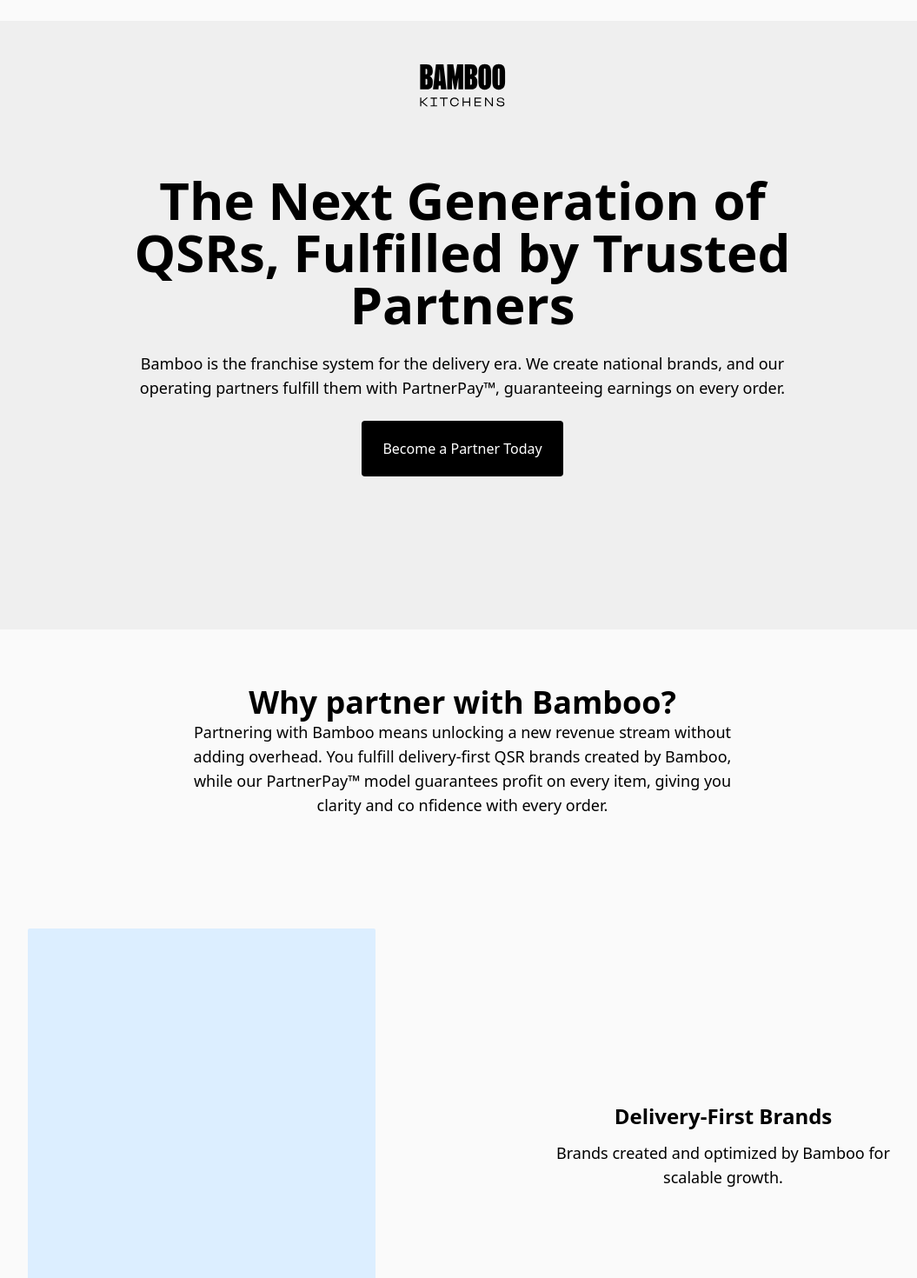
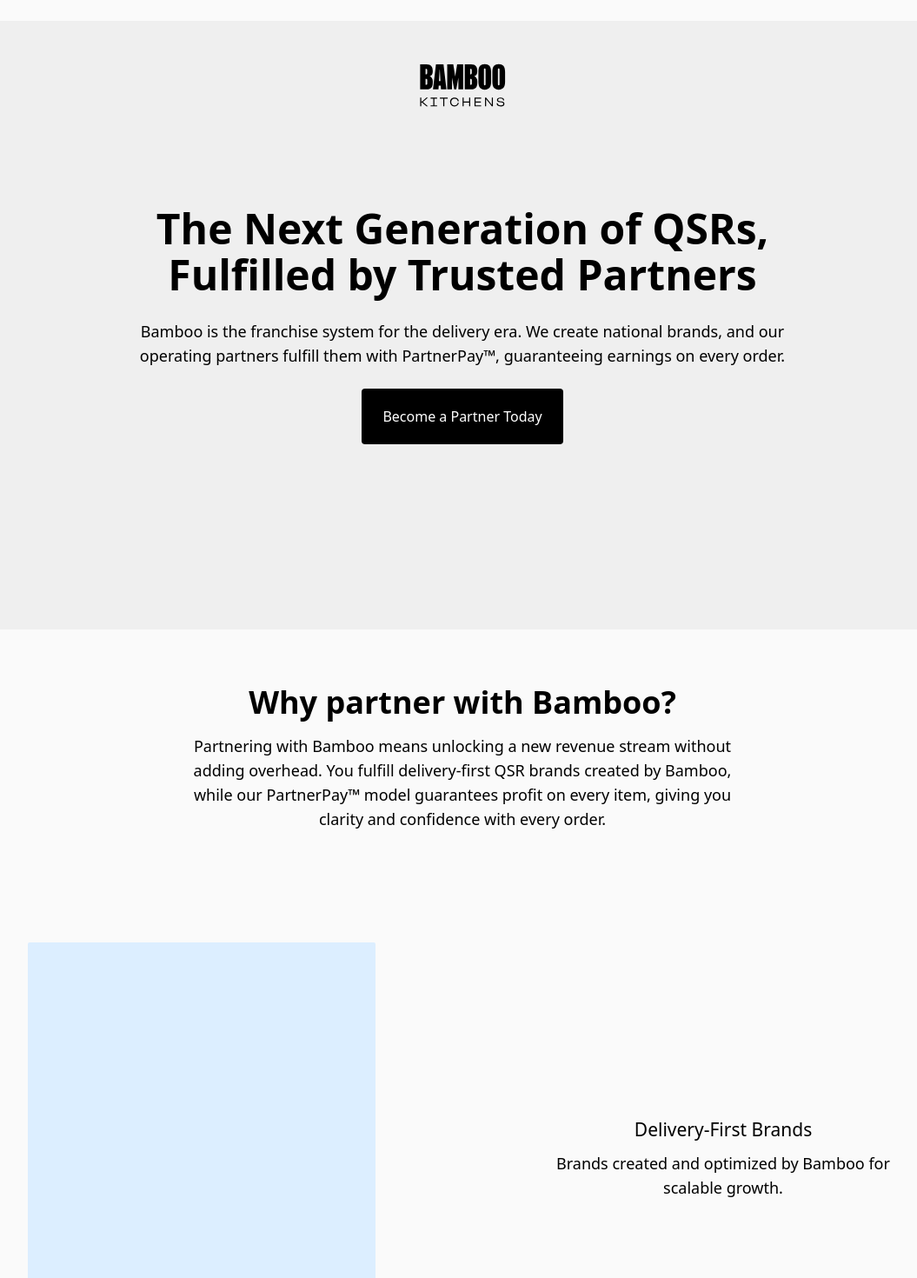
Before and after one commit to jgjwhite/bamboo-landing-page, a React (Vite) app: page / in a window 1280 px wide. Shown: the top 1470 px of the page at 87% size, without its empty margins (108-1163 px from the left). Built offline with nearby package versions, Linux system fonts and the light colour scheme.

Commit message:
Add trusted operators section, update H2/H3 typography, clean up headline-pairing CSS, and improve code consistency

```diff
--- a/src/App.tsx
+++ b/src/App.tsx
@@ -10,15 +10,12 @@ function App() {
     <div className="min-h-screen bg-[#fafafa]">
       <Hero />
       <Container>
-        <div className="max-w-[640px] mx-auto text-center">
+        <div className="headline-pairing">
           <h2>
             Why partner with Bamboo?
           </h2>
           <p>
-            Partnering with Bamboo means unlocking a new revenue stream without
-adding overhead. You fulfill delivery-first QSR brands created by Bamboo, while
-our PartnerPay™ model guarantees profit on every item, giving you clarity and co
-nfidence with every order.
+            Partnering with Bamboo means unlocking a new revenue stream without adding overhead. You fulfill delivery-first QSR brands created by Bamboo, while our PartnerPay™ model guarantees profit on every item, giving you clarity and confidence with every order.
 
           </p>
         </div>
@@ -52,22 +49,40 @@ sting operations."
         />
       </Container>
 
+      <Container>
+        <div className="bg-white rounded-xl p-3 sm:p-6">
+          <div className="headline-pairing">
+            <h2>
+              Trusted by operators nationwide
+            </h2>
+            <p>
+              Bamboo is already operating at scale, with a growing network of operators and a portfolio of delivery-first QSR brands built for national growth. Every brand is designed for scalable success, and every operator fulfills with confidence through PartnerPay™.
+            </p>
+          </div>
 
+          <div className="mt-8">
+            <img
+              src="/assets/operator-map.png"
+              alt="Operator map showing Bamboo's nationwide presence"
+              className="w-full max-w-[460px] h-auto mx-auto"
+            />
+          </div>
+        </div>
+      </Container>
 
       <Container>
-        <div className="max-w-[640px] mx-auto text-center">
+        <div className="headline-pairing">
           <h2>
-            How PartnerPay™ works
+            How it works
           </h2>
           <p>
-            PartnerPay™ is our transparent pricing model that guarantees you earn
-on every item, every time. Here's how it works:
+          Onboarding typically takes about 2 weeks. Once your location is set up and your team is prepared, you can request activation and Bamboo will launch your location within 24 to 48 hours.
           </p>
         </div>
       </Container>
 
       <Container>
-        <div className="grid grid-cols-1 md:grid-cols-3 gap-6">
+        <div className="grid grid-cols-1 sm:grid-cols-2 gap-6">
           <Card
             title="Create your account"
             caption="Start onboarding in minutes."
@@ -80,11 +95,15 @@ on every item, every time. Here's how it works:
             title="Confirm PartnerPay™ earnings"
             caption="Know your guaranteed profit upfront."
           />
+          <Card
+            title="Fulfill orders with Bamboo app"
+            caption="Receive and manage orders seamlessly with the Bamboo tablet."
+          />
         </div>
       </Container>
 
       <Container>
-        <div className="max-w-[640px] mx-auto text-center">
+        <div className="headline-pairing">
           <h2>
             Frequently Asked Questions
           </h2>
--- a/src/index.css
+++ b/src/index.css
@@ -12,15 +12,57 @@
   }
 
   h1 {
-    @apply text-4xl sm:text-5xl lg:text-6xl font-bold leading-tight;
+    font-size: 24px;
+    line-height: 110%;
+    font-weight: 600;
+  }
+
+  @media (min-width: 768px) {
+    h1 {
+      font-size: 36px;
+    }
+  }
+
+  @media (min-width: 1024px) {
+    h1 {
+      font-size: 48px;
+    }
   }
 
   h2 {
-    @apply text-2xl sm:text-3xl lg:text-4xl font-semibold leading-tight;
+    font-size: 21px;
+    line-height: 110%;
+    font-weight: 600;
+  }
+
+  @media (min-width: 768px) {
+    h2 {
+      font-size: 24px;
+    }
+  }
+
+  @media (min-width: 1024px) {
+    h2 {
+      font-size: 36px;
+    }
   }
 
   h3 {
-    @apply text-xl sm:text-2xl font-semibold leading-tight;
+    font-size: 17px;
+    line-height: 120%;
+    font-weight: 500;
+  }
+
+  @media (min-width: 640px) {
+    h3 {
+      font-size: 21px;
+    }
+  }
+
+  @media (min-width: 1024px) {
+    h3 {
+      font-size: 21px;
+    }
   }
 
   p {
@@ -48,12 +90,25 @@
   .container-padding {
     @apply px-4 sm:px-6 lg:px-8;
   }
+
+  .headline-pairing {
+    display: flex;
+    flex-direction: column;
+    gap: 12px;
+    max-width: 640px;
+    margin: 0 auto;
+    text-align: center;
+  }
+
+  @media (min-width: 1024px) {
+    .headline-pairing {
+      gap: 16px;
+    }
+  }
 }
 
 @layer utilities {
-  .text-balance {
-    text-wrap: balance;
-  }
+
 
   .bg-pattern {
     background-image: radial-gradient(circle at 1px 1px, #e5e5e5 1px, transparent 0);
```
